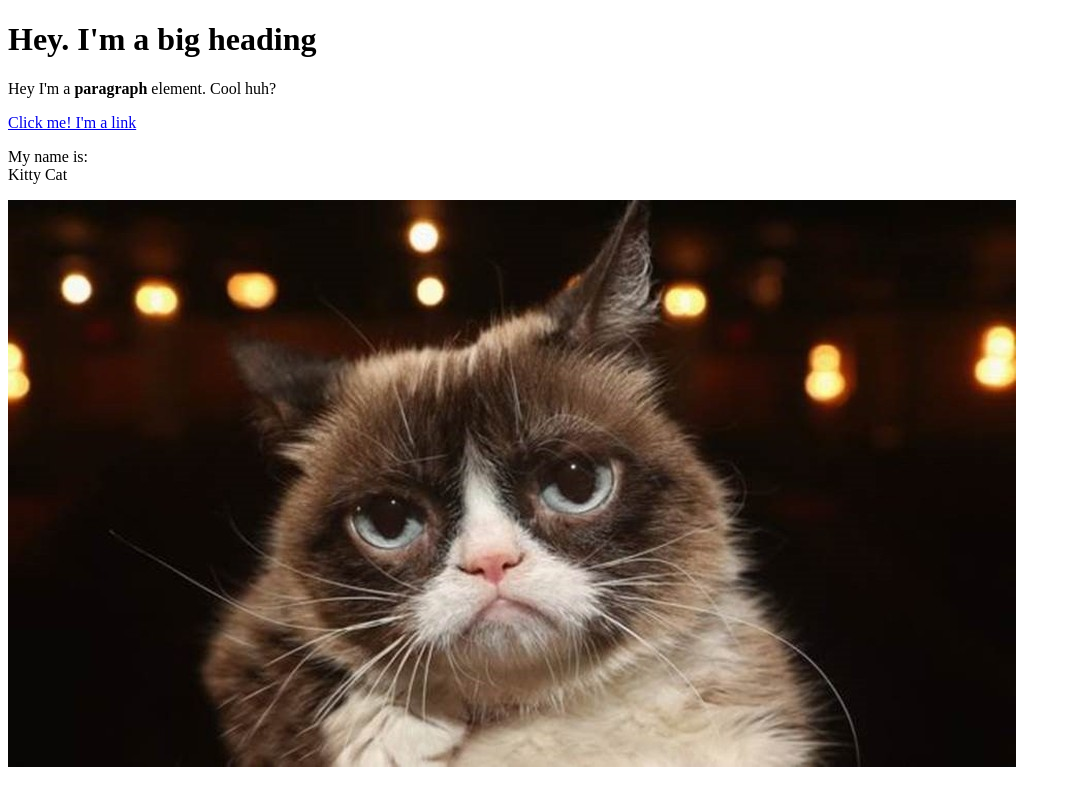
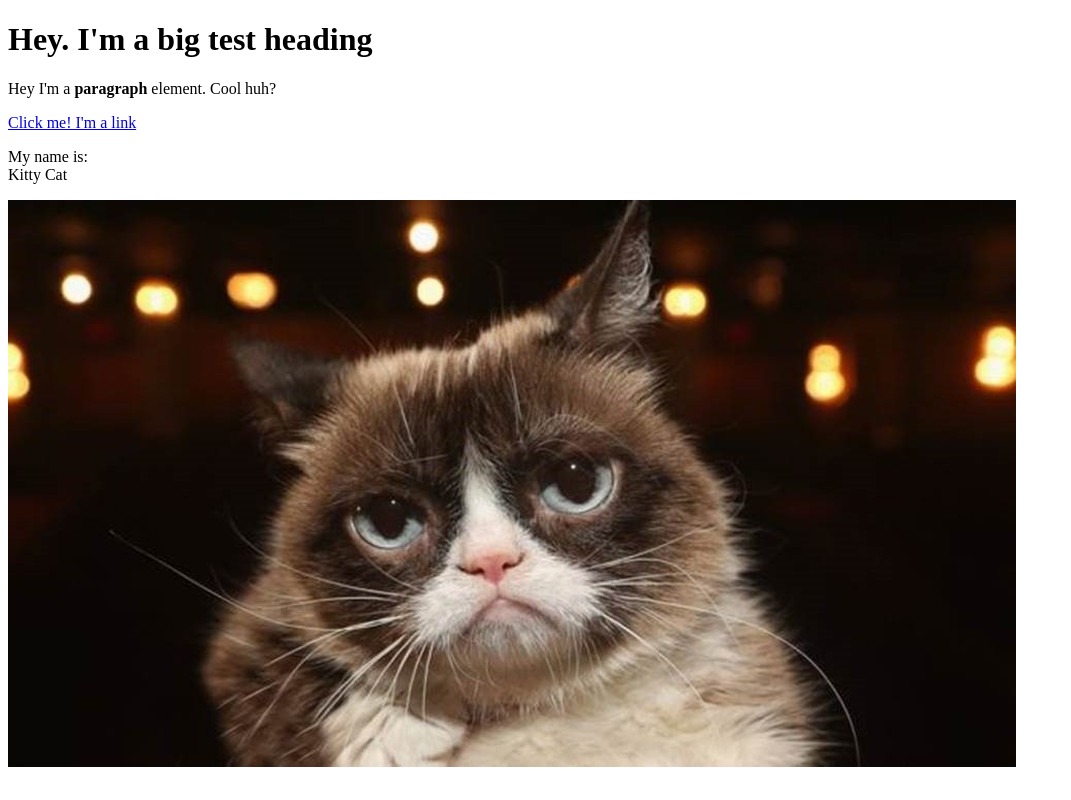
Before and after one commit to thisoaresart/cartoon-heto, a plain HTML site: page test01.html in a window 1280 px wide. Shown: the whole page, without its empty margins (0-1071 px from the left). Drawn offline with Linux system fonts and the light colour scheme.

Commit message:
Added test

```diff
--- a/test01.html
+++ b/test01.html
@@ -4,7 +4,7 @@
         <title>Test Page</title>
     </head>
     <body>
-        <h1>Hey. I'm a big heading</h1>
+        <h1>Hey. I'm a big test heading</h1>
         <p>Hey I'm a <b>paragraph</b> element. Cool huh?</p>
         <a href="https://google.com" target="_blank" title="Google">Click me! I'm a link</a>
         <p>My name is: <br>
```
